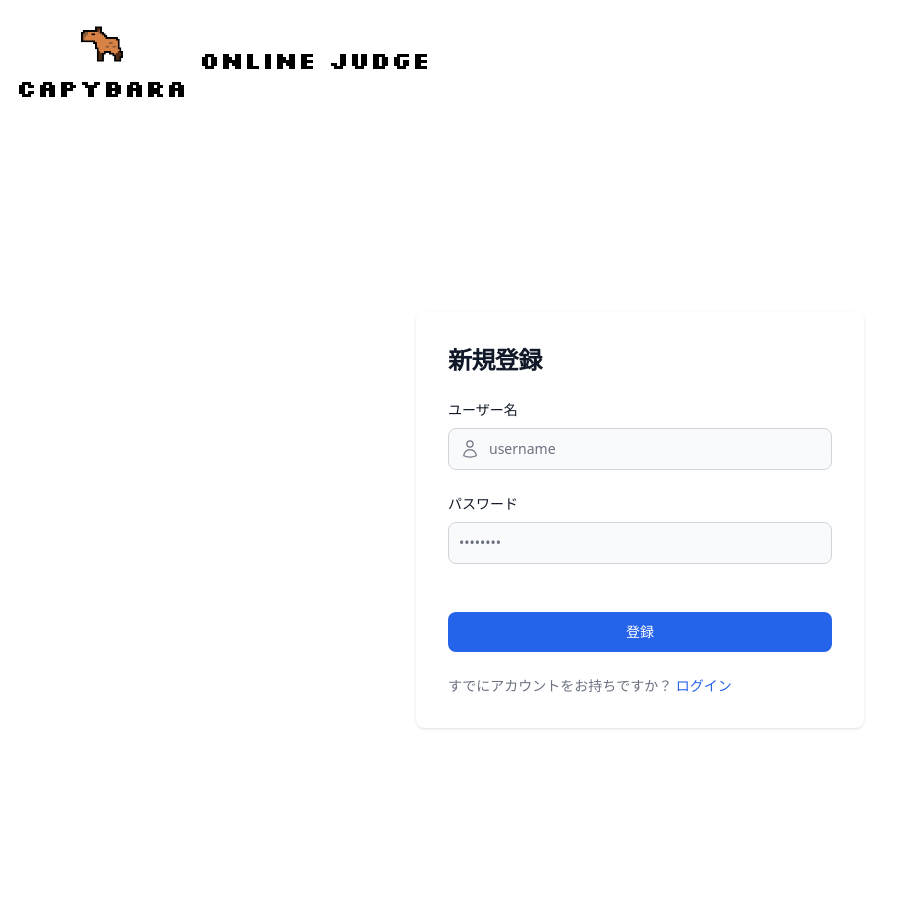
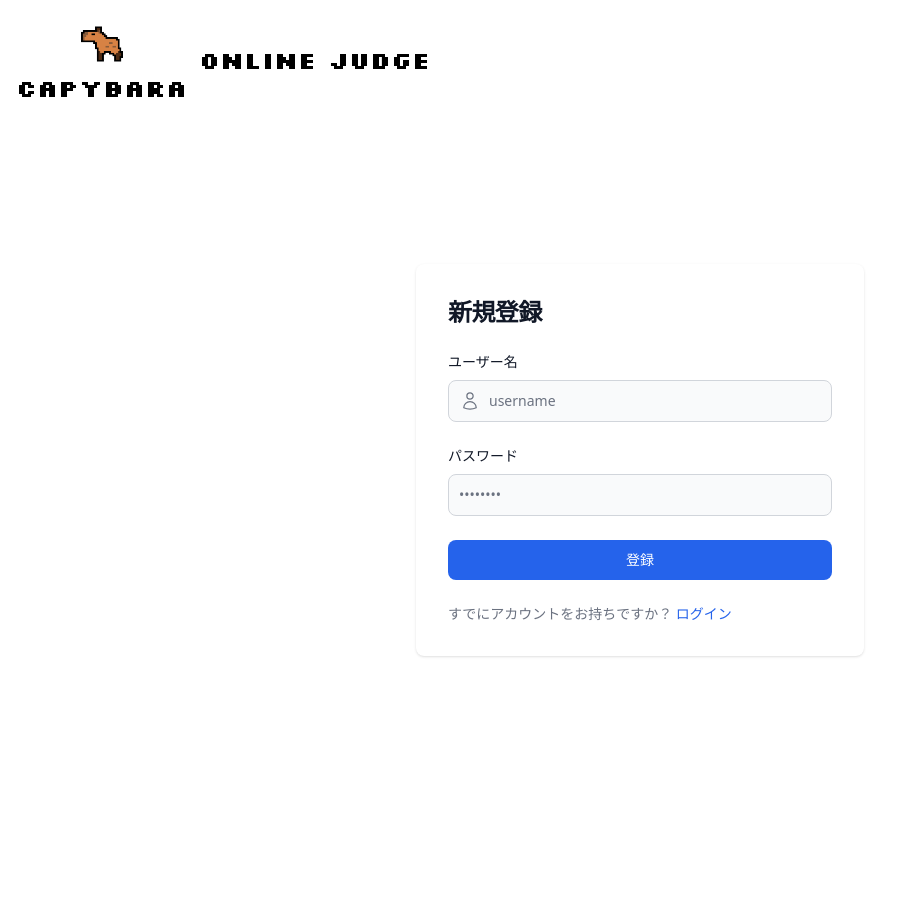
Before and after one commit to mtaku3/capybara-online-judge, a PHP site: template src/App/Presentation/Template/Auth/Register.twig in a window 1280 px wide. Shown: the whole page, without its empty margins (0-908 px from the left). After the commit the page ends 800 px from the top, so only its background shows below. Run offline with PHP 8.4, Linux system fonts and the light colour scheme; the template is opened without the code that fills it, so the values that code supplies are empty; style sheets or scripts are compiled from the project's sources; some libraries are stand-ins or nearby versions.

Commit message:
style: restyle register page

```diff
--- a/src/App/Presentation/Template/Auth/Login.twig
+++ b/src/App/Presentation/Template/Auth/Login.twig
@@ -7,7 +7,7 @@
             <div class="w-full bg-white rounded-lg shadow dark:border md:mt-0 sm:max-w-md xl:p-0 dark:bg-gray-800 dark:border-gray-700">
                 <div class="p-6 space-y-4 md:space-y-6 sm:p-8">
                     <h1 class="text-xl font-bold leading-tight tracking-tight text-gray-900 md:text-2xl dark:text-white">ログイン</h1>
-                    <form class="space-y-4 md:space-y-6" method="POST">
+                    <form class="space-y-4 md:space-y-6" method="post">
                         <div>
                             <label for="username"
                                    class="block mb-2 text-sm font-medium text-gray-900 dark:text-white">ユーザー名</label>
--- a/src/App/Presentation/Template/Auth/Register.twig
+++ b/src/App/Presentation/Template/Auth/Register.twig
@@ -1,15 +1,13 @@
 {% extends "Template.twig" %}
 {% block body %}
-    {%  set isAuthPage = true %}
-    {% include "Component/NavBar.twig" %}
-    <section class= bg-white">
-        <div class="flex flex-col items-center justify-center px-6 py-8 mx-auto md:h-screen lg:py-0">
+    {% set isAuthPage = true %}
+    <div class="flex flex-col h-screen w-screen">
+        {% include "Component/NavBar.twig" %}
+        <div class="flex flex-col items-center justify-center px-6 py-8 h-full w-full mx-auto lg:py-0">
             <div class="w-full bg-white rounded-lg shadow dark:border md:mt-0 sm:max-w-md xl:p-0 dark:bg-gray-800 dark:border-gray-700">
                 <div class="p-6 space-y-4 md:space-y-6 sm:p-8">
                     <h1 class="text-xl font-bold leading-tight tracking-tight text-gray-900 md:text-2xl dark:text-white">新規登録</h1>
-                    <form class="space-y-4 md:space-y-6"
-                          action="http://localhost/auth/register"
-                          method="POST">
+                    <form class="space-y-4 md:space-y-6" method="post">
                         <div>
                             <label for="username"
                                    class="block mb-2 text-sm font-medium text-gray-900 dark:text-white">ユーザー名</label>
@@ -44,8 +42,10 @@
                                    class="bg-gray-50 border border-gray-300 text-gray-900 sm:text-sm rounded-lg focus:ring-primary-600 focus:border-primary-600 block w-full p-2.5 dark:bg-gray-700 dark:border-gray-600 dark:placeholder-gray-400 dark:text-white dark:focus:ring-blue-500 dark:focus:border-blue-500"
                                    required="">
                         </div>
-                        <p id="filled_error_help"
-                           class="mt-2 text-xs text-red-600 dark:text-red-400">{{ error }}</p>
+                        {% if error %}
+                            <p id="filled_error_help"
+                               class="mt-2 text-xs text-red-600 dark:text-red-400">{{ error }}</p>
+                        {% endif %}
                         <button type="submit"
                                 class="w-full text-white bg-primary-600 hover:bg-primary-700 focus:ring-4 focus:outline-none focus:ring-primary-300 font-medium rounded-lg text-sm px-5 py-2.5 text-center dark:bg-primary-600 dark:hover:bg-primary-700 dark:focus:ring-primary-800">
                             登録
@@ -59,5 +59,5 @@
                 </div>
             </div>
         </div>
-    </section>
+    </div>
 {% endblock body %}
```
